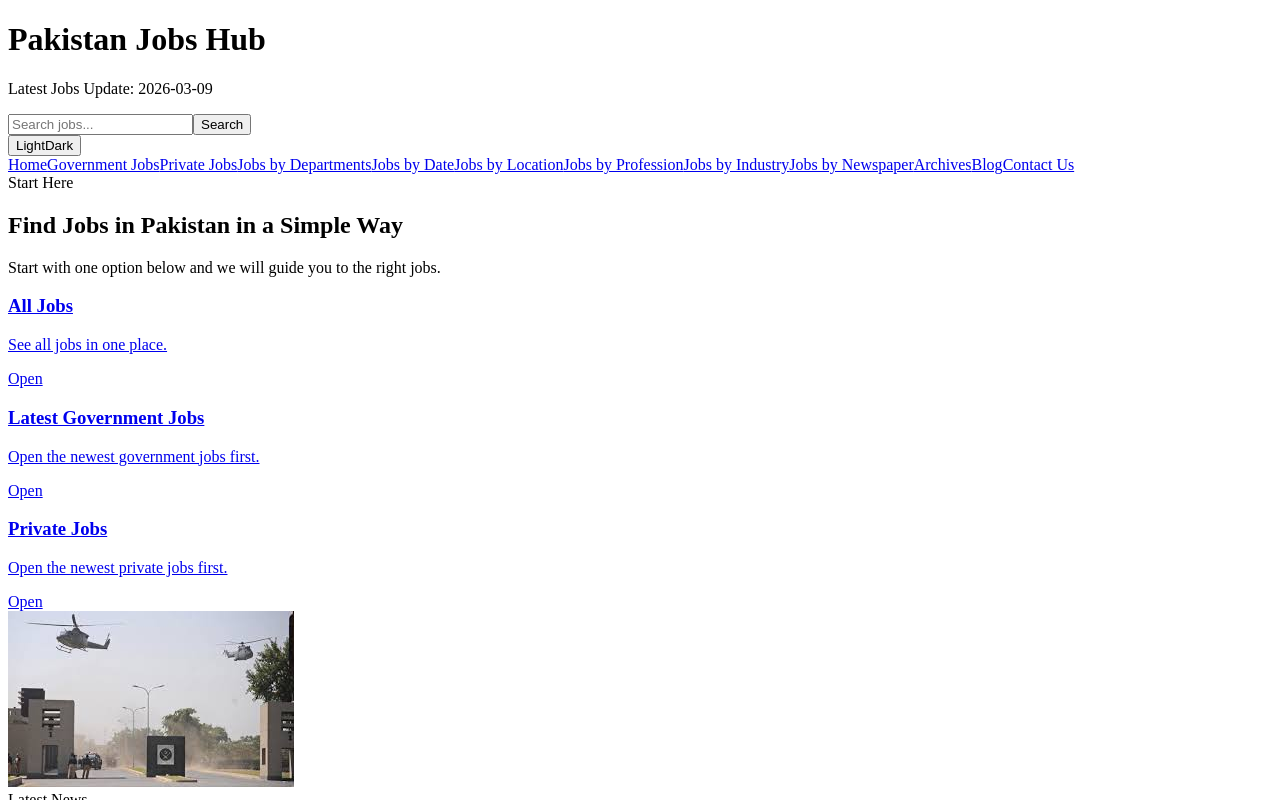
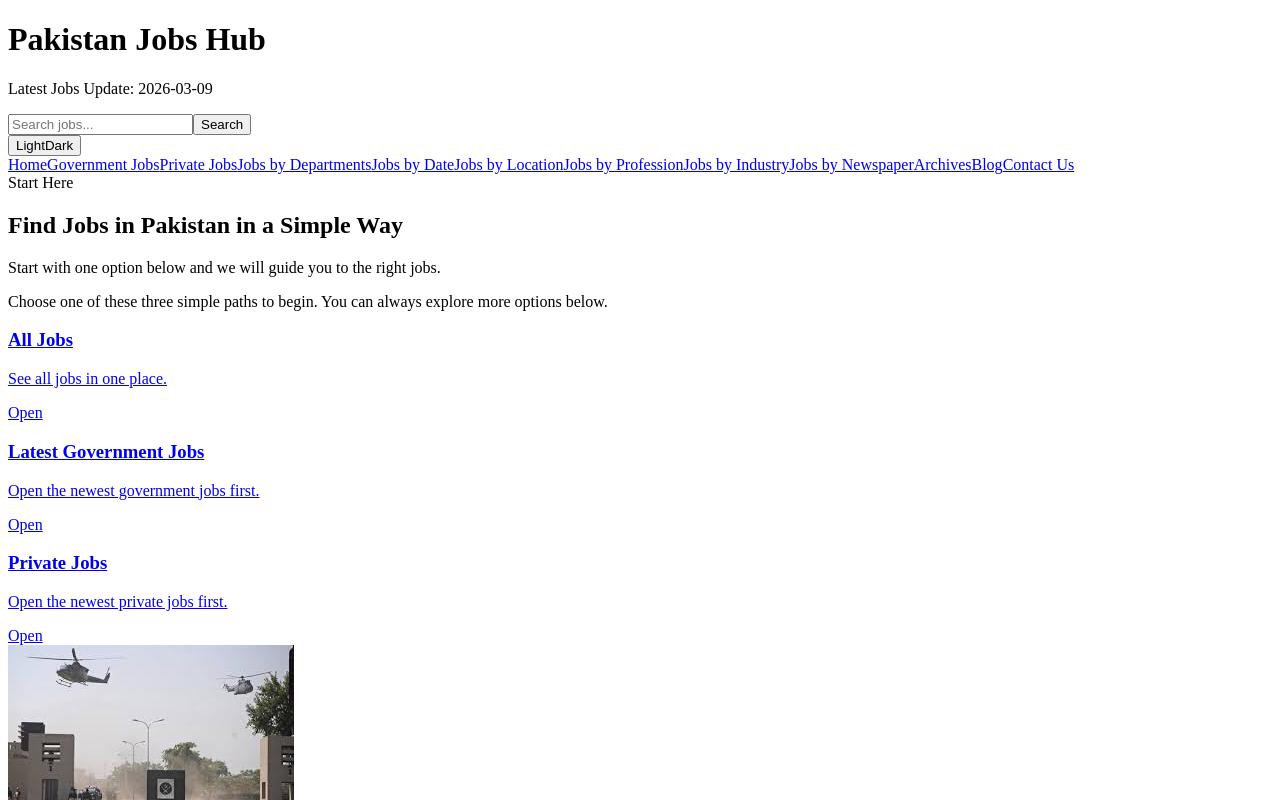
Before and after one commit to HafizTalalAhmad/Job-Website, a React (Vite) app: page / in a window 1280 px wide. Shown: the top 800 px of the page. Built offline with nearby package versions, Linux system fonts and the light colour scheme; no server answers; the database is empty; the HTML template or start-up script is replaced by a standard one.

Commit message:
Refine home messaging and final design pass

```diff
--- a/src/pages/HomePage.jsx
+++ b/src/pages/HomePage.jsx
@@ -62,6 +62,9 @@ function HomePage() {
             <h1 className="panel-title">Find Jobs in Pakistan in a Simple Way</h1>
             <p className="panel-intro">
               Start with one option below and we will guide you to the right jobs.
+            </p>
+            <p className="home-guide-note">
+              Choose one of these three simple paths to begin. You can always explore more options below.
             </p>
             <div className="home-hero-entry-grid">
               {starterCards.map((card) => (
```
Also changed, not shown: src/styles.css (line endings or trailing spaces).
